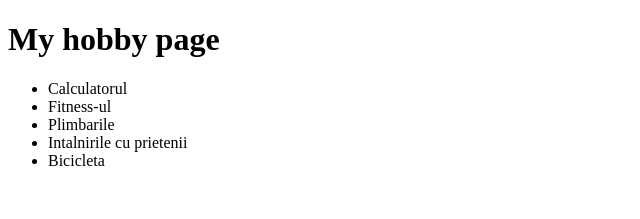
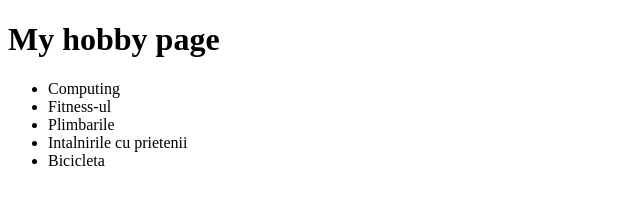
Before and after one commit to ValyDimi/my-cv, a plain HTML site: page Other/hobby.html in a window 1280 px wide. Shown: the top 219 px of the page, 0-640 px from the left. Drawn offline with Linux system fonts and the light colour scheme.

Commit message:
Update hobby.html

```diff
--- a/Other/hobby.html
+++ b/Other/hobby.html
@@ -9,7 +9,7 @@
   <body>
     <h1>My hobby page</h1>
     <ul>
-      <li>Calculatorul</li>
+      <li>Computing</li>
       <li>Fitness-ul</li>
       <li>Plimbarile</li>
       <li>Intalnirile cu prietenii</li>
```
